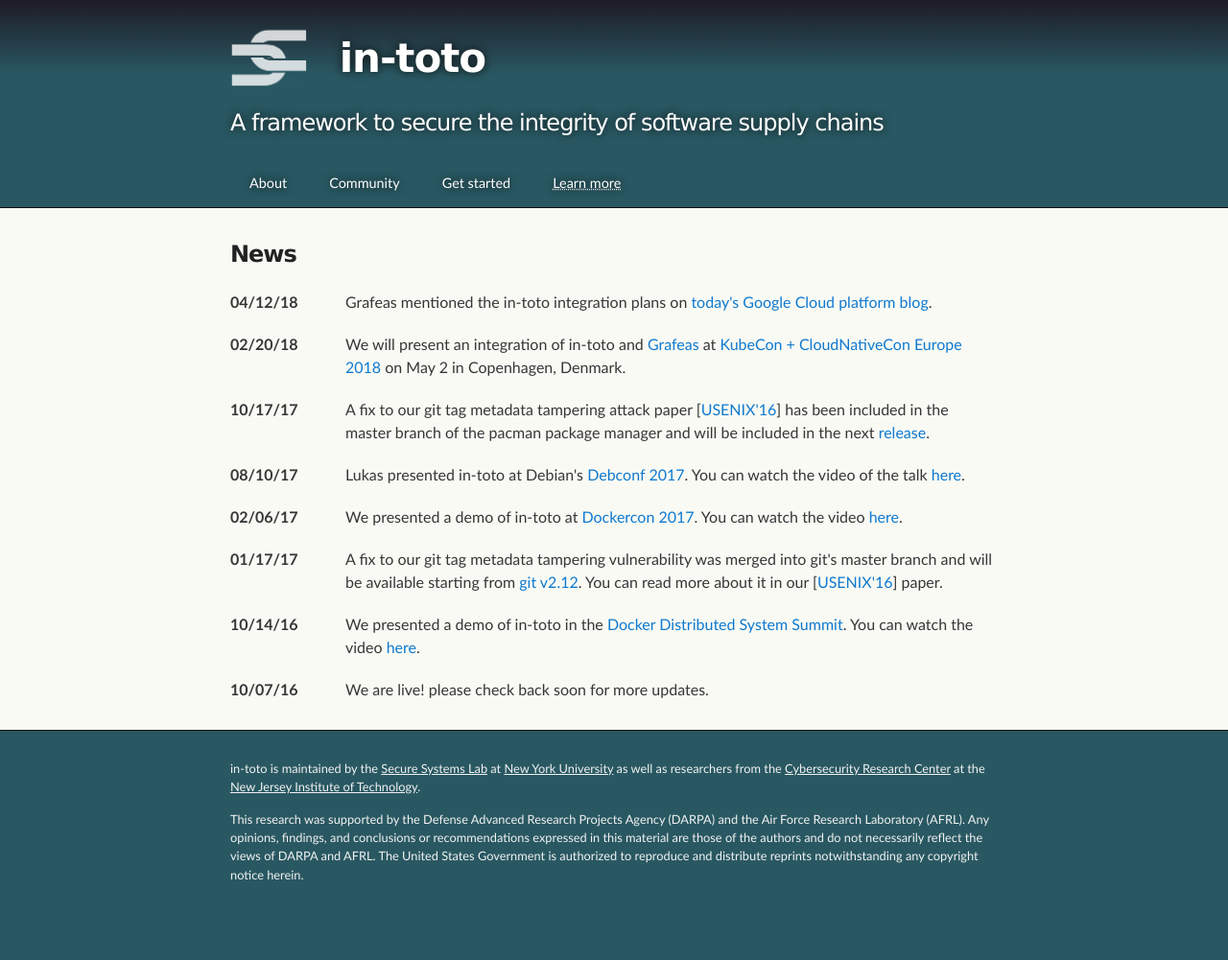
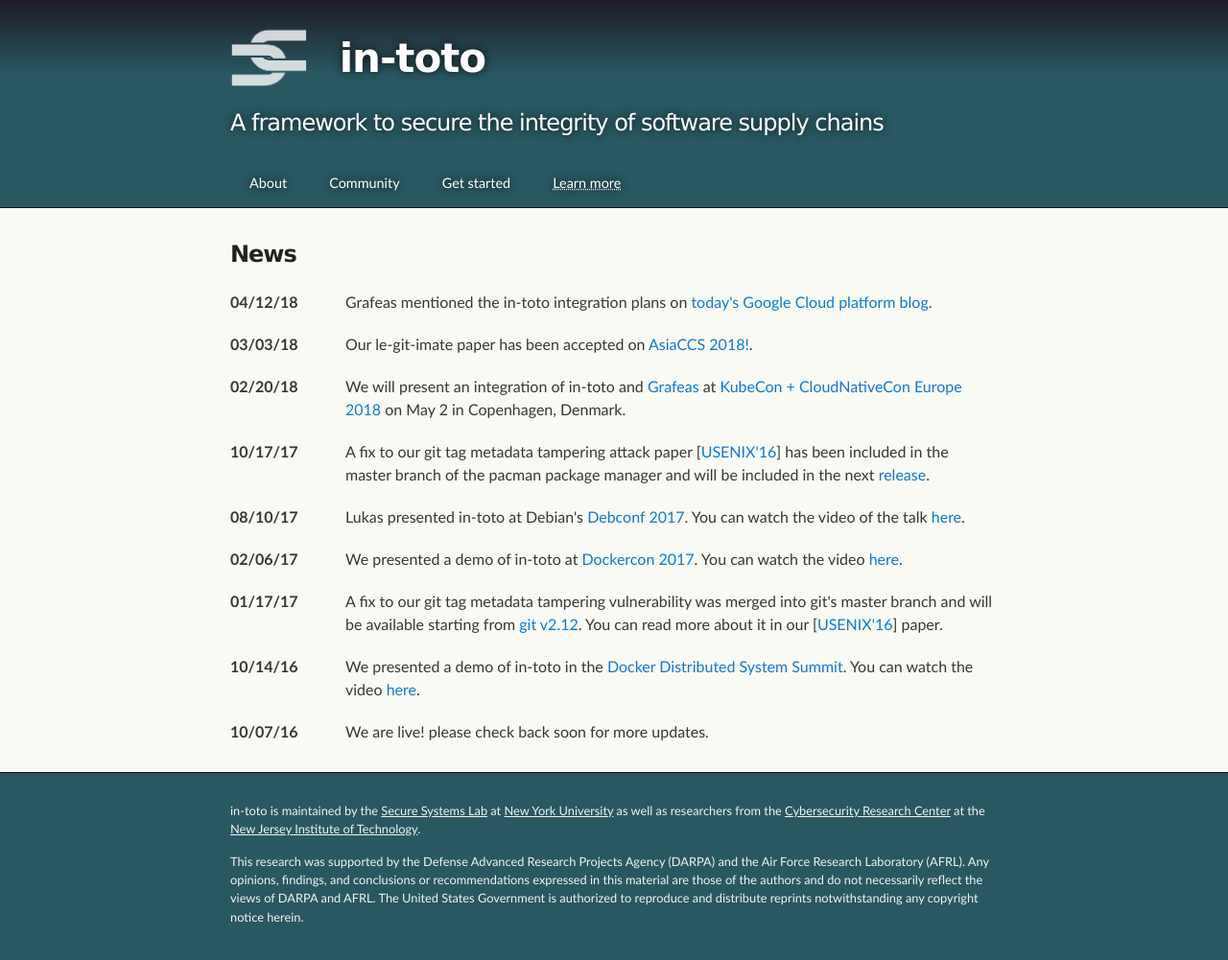
Before and after one commit to in-toto/in-toto.github.io, a Jekyll site: the page built from news.html, in a window 1280 px wide. Shown: the whole page at 96% size. Built offline with Jekyll 4.4.1, drawn with Linux system fonts in a browser that asks for light colours; before the commit the page ends 957 px from its top, so only the background shows below that.

Commit message:
ENH:news: add mention of le-git-imate@asiaccs2018

```diff
--- a/news.html
+++ b/news.html
@@ -11,7 +11,12 @@
         <a href="https://cloudplatform.googleblog.com/2018/04/exploring-container-security-digging-into-Grafeas-container-image-metadata.html">today's Google Cloud platform blog</a>.
     </td>
   </tr>
-
+    <td>03/03/18</td>
+    <td>
+        Our le-git-imate paper has been accepted on
+        <a href="http://asiaccs2018.org/?page_id=632">AsiaCCS 2018!</a>.
+    </td>
+  </tr>
   <tr>
     <td>02/20/18</td>
     <td>
```
